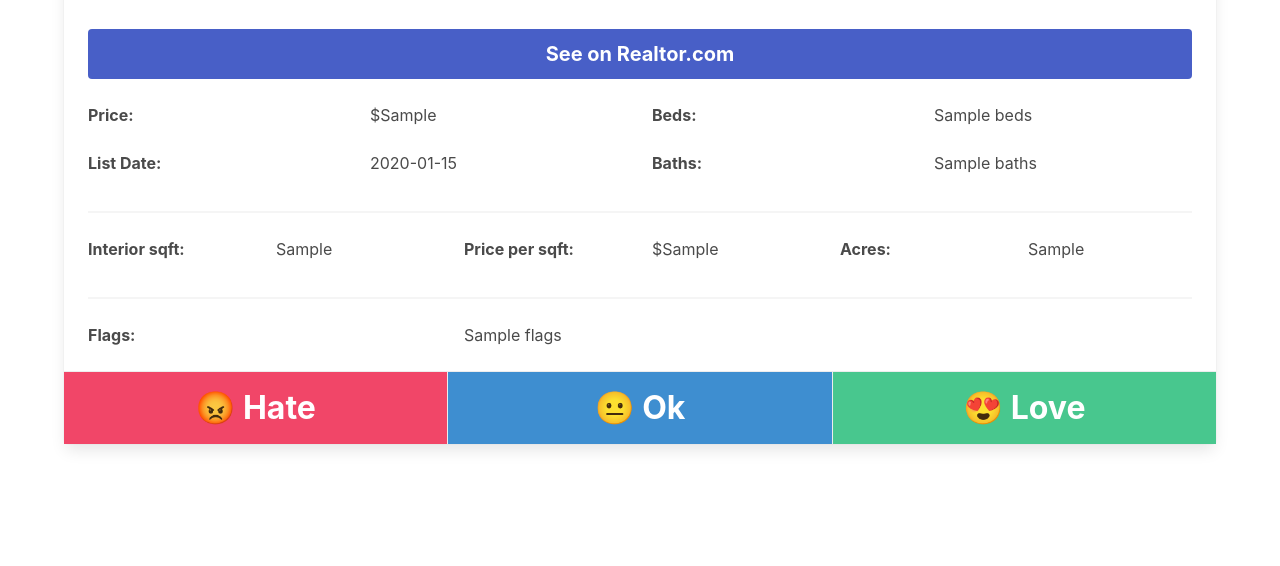
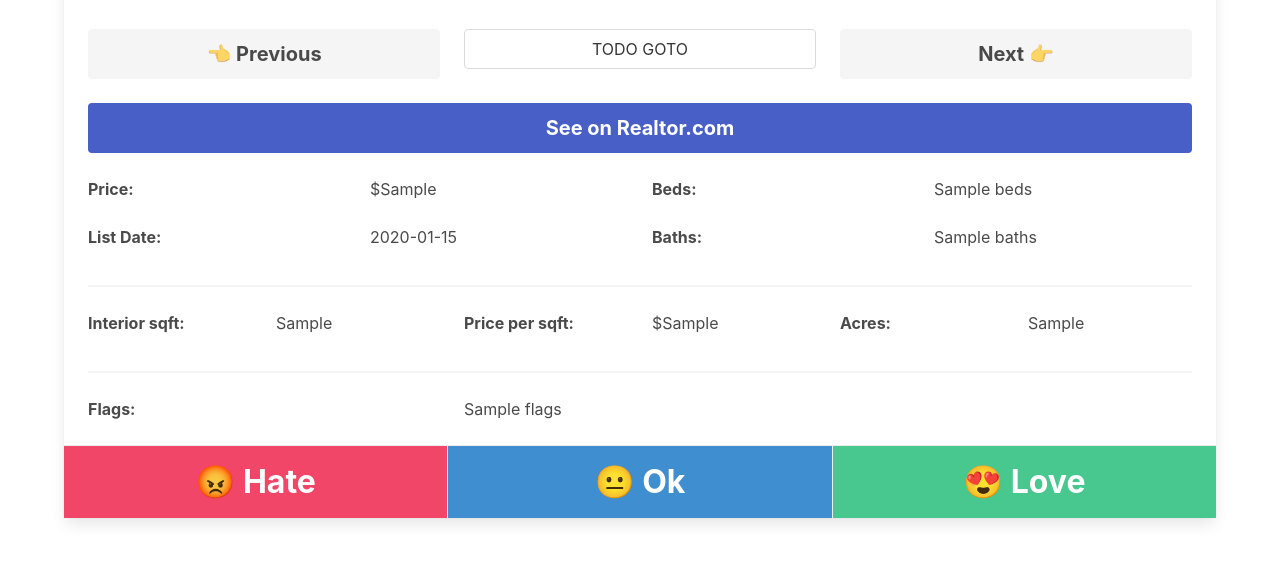
Before and after one commit to JakubPolanowski/Realty-Tinder, a Flask app: template templates/listings.html in a window 1280 px wide. Shown: the part 550-1116 px from the top of the page. Before the commit the page ends 1000 px from the top, so only its background shows below. Run offline with Flask 2, Linux system fonts and the light colour scheme; the template is opened without the code that fills it: most values are stand-ins (such as "Sample title", 1, 10 or a date in 2020).

Commit message:
implemented forwards and backwards navigation

```diff
--- a/app.py
+++ b/app.py
@@ -70,4 +70,4 @@ def listings(listings_file: str, index: int):
     else:
         listing['minutes class'] = 'has-text-danger'
 
-    return render_template('listings.html', listings_file=listings_file.replace('_', ' '), index=index+1, total=len(dataset), listing=listing)
+    return render_template('listings.html', listings_file=listings_file, index=index, total=len(dataset), listing=listing)
--- a/templates/listings.html
+++ b/templates/listings.html
@@ -5,7 +5,7 @@
     <div class="block">
       <div class="card">
         <div class="card-header">
-          <p class="card-header-title">{{ listings_file }}</p>
+          <p class="card-header-title">{{ listings_file|replace("_", " ") }}</p>
         </div>
         <div class="card-content">
           <div class="container">
@@ -20,7 +20,7 @@
               </div>
             </div>
 
-            <p class="subtitle">{{ index }} of {{ total }}</p>
+            <p class="subtitle">{{ index +1 }} of {{ total }}</p>
           </div>
           <div class="content">
             <div class="block">
@@ -31,6 +31,27 @@
                   alt="Placeholder image"
                 />
               </figure>
+            </div>
+            <div class="block">
+              <div class="columns">
+                <div class="column">
+                  <a
+                    href="{{ url_for('listings', listings_file=listings_file, index=index-1) }}"
+                    class="button has-text-weight-bold is-light is-size-5 is-fullwidth"
+                    >👈 Previous</a
+                  >
+                </div>
+                <div class="column">
+                  <a href="#" class="button is-fullwidth">TODO GOTO</a>
+                </div>
+                <div class="column">
+                  <a
+                    href="{{ url_for('listings', listings_file=listings_file, index=index+1) }}"
+                    class="button has-text-weight-bold is-light is-size-5 is-fullwidth"
+                    >Next 👉</a
+                  >
+                </div>
+              </div>
             </div>
             <div class="block">
               <a
```
